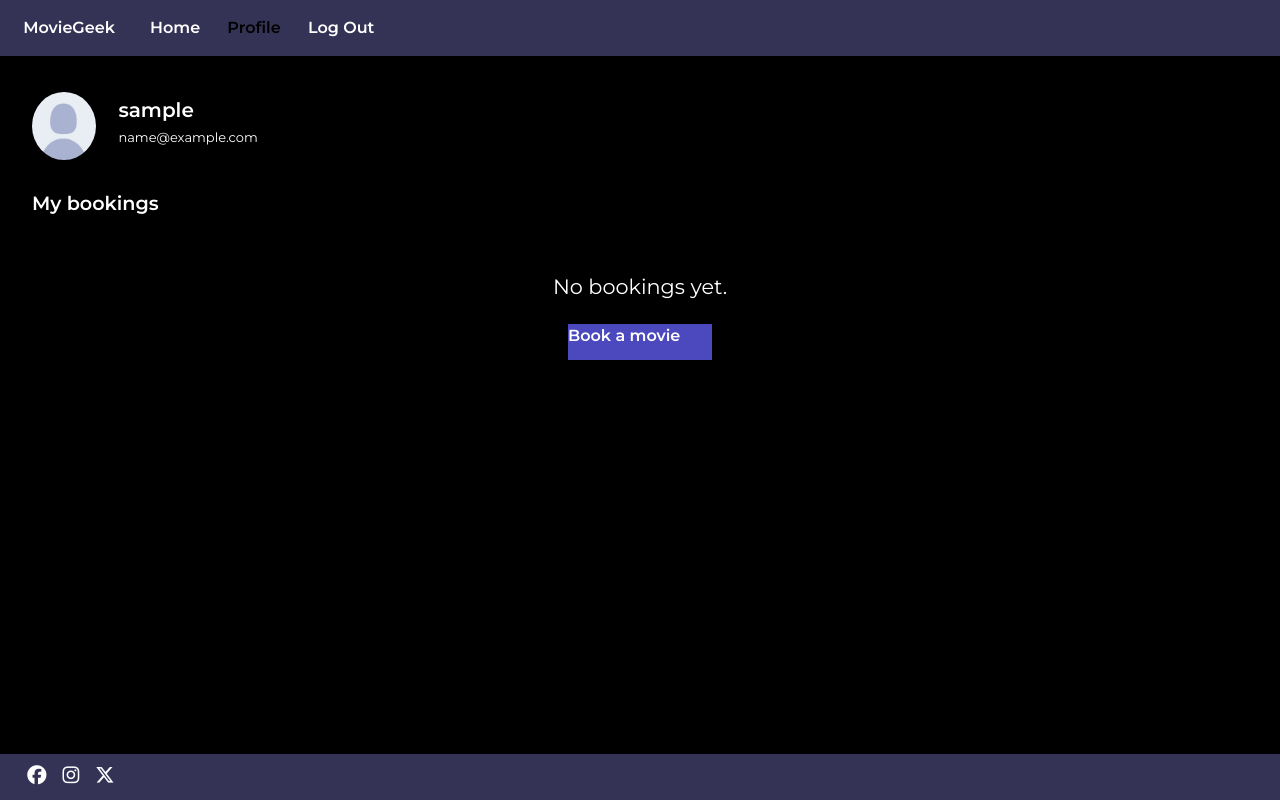
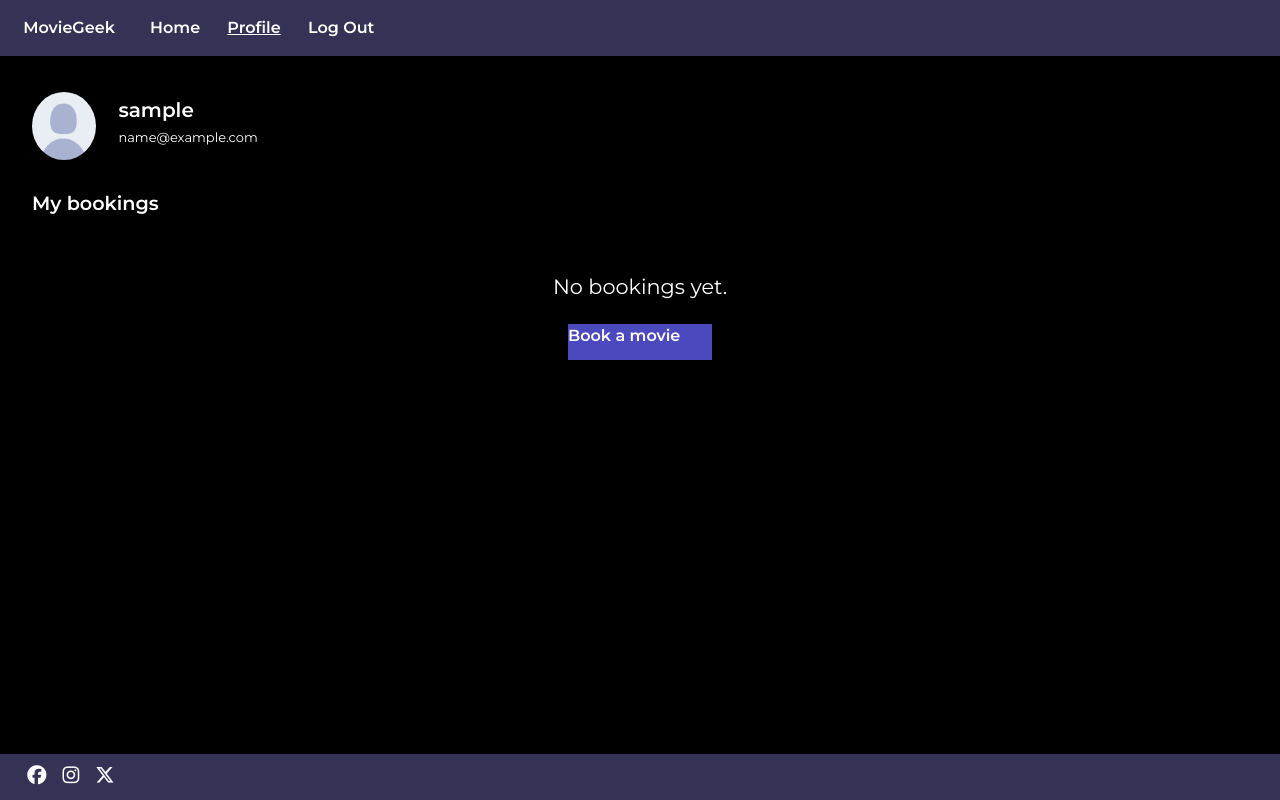
Before and after one commit to nataliiasolomchak21/moviegeek-booking, a Django app: page /profile/ in a window 1280 px wide. Run offline with Django 3.2, Linux system fonts and the light colour scheme; the visitor is signed in with stand-in values (Sample User, id 1); data that the repository does not hold is empty; some libraries are stand-ins or nearby versions.

Commit message:
Fix mistake in css

```diff
--- a/static/css/style.css
+++ b/static/css/style.css
@@ -43,6 +43,11 @@ section {
 nav {
     background-color: #343356;
     z-index: 100;
+}
+
+nav a.active {
+    text-decoration: underline;
+    color: #fff !important;;
 }
 
 nav a:hover {
```
Also changed, not shown: TESTING.md (+1 -1 lines).
